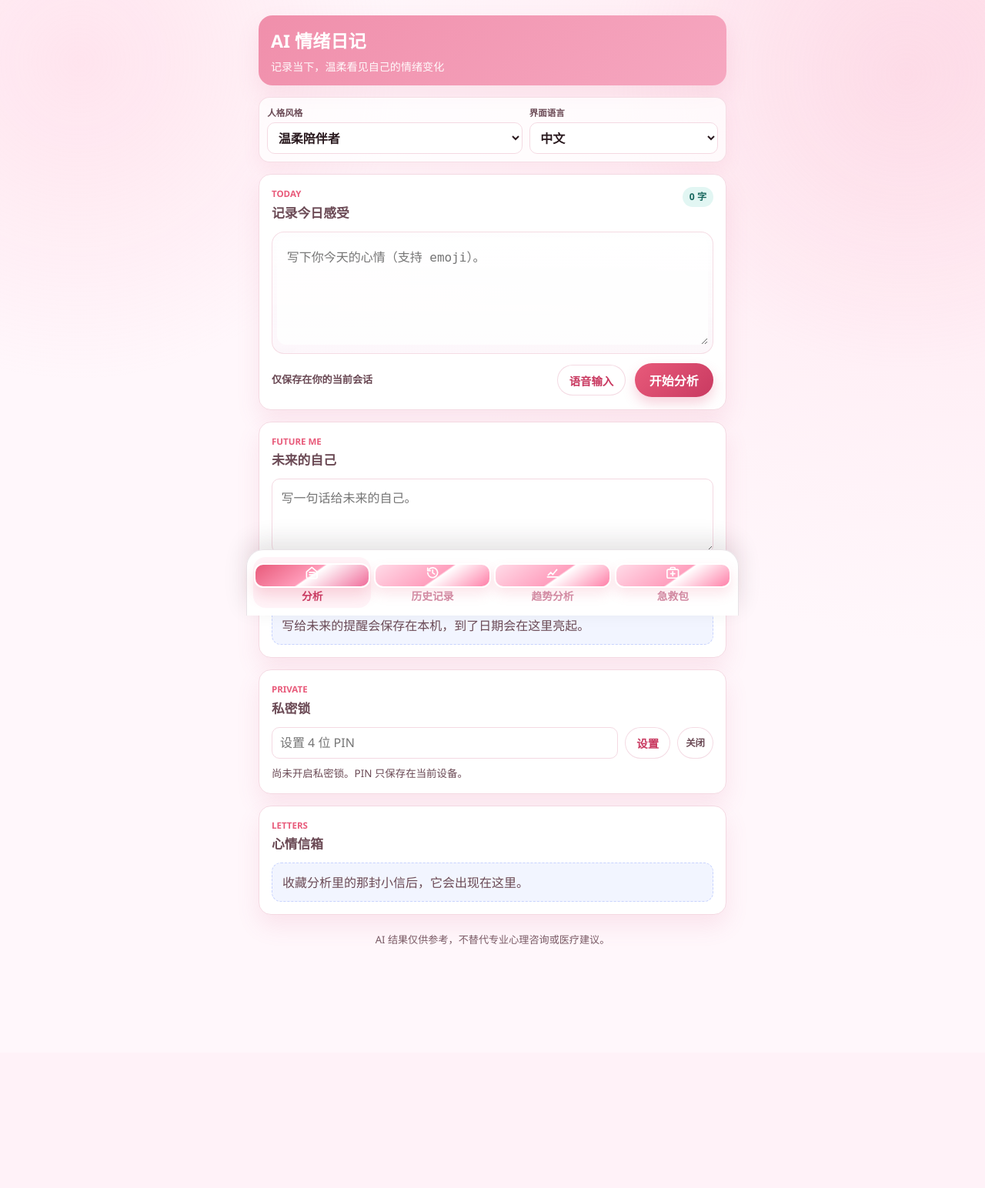
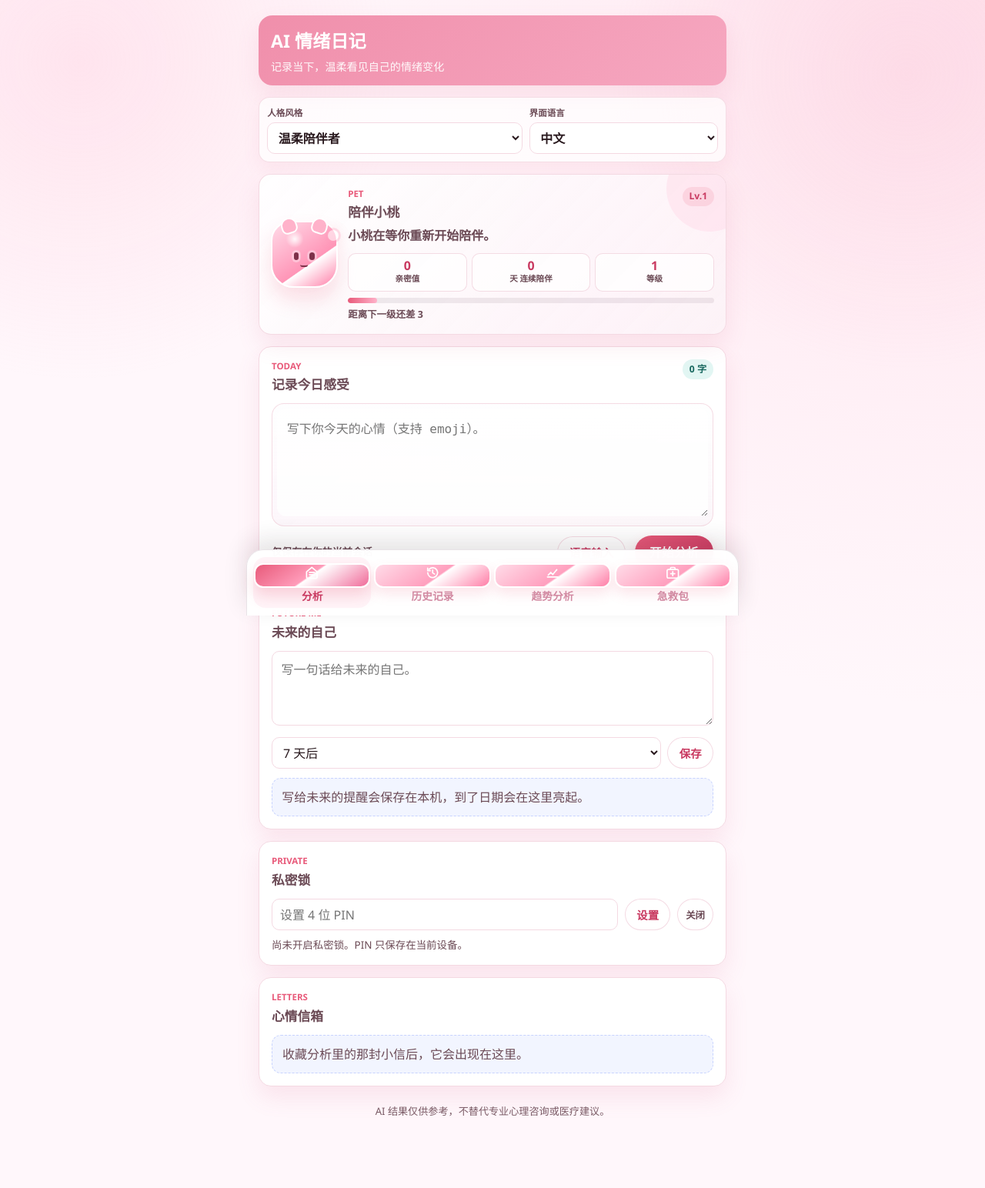
Before and after one commit to eminem10171226-jpg/emotion-diary, a Flask app: page / in a window 1280 px wide. Shown: the top 1544 px of the page at 77% size. Before the commit the page ends 1228 px from the top, so only its background shows below. Run offline with Flask 3, Linux system fonts and the light colour scheme; data comes from the database, SQL or seed files in the repository; data that the repository does not hold is empty; some libraries are stand-ins or nearby versions.

Commit message:
Add diary pet companion

```diff
--- a/web/app.py
+++ b/web/app.py
@@ -15,6 +15,8 @@ from models import (
     list_entries,
     get_recent_keywords,
     get_weekly_emotion_trend,
+    get_pet_state,
+    update_pet_after_diary,
 )
 
 app = Flask(
@@ -101,6 +103,7 @@ def api_analyze():
             language=language,
         )
         save_diary_entry(content, analysis, persona_name, session_id)
+        analysis["pet"] = update_pet_after_diary(session_id)
         return jsonify(analysis)
     except Exception as e:
         return jsonify({"error": str(e)}), 500
@@ -131,6 +134,11 @@ def api_trend():
     })
 
 
+@app.route("/api/pet")
+def api_pet():
+    return jsonify(get_pet_state(g.session_id))
+
+
 if __name__ == "__main__":
     import os
     port = int(os.environ.get("PORT", 5000))
--- a/web/static/app.js
+++ b/web/static/app.js
@@ -5,6 +5,7 @@
   const draftCount = document.getElementById("draft-count");
   const resultEl = document.getElementById("analysis-result");
   const errorEl = document.getElementById("analysis-error");
+  const petCard = document.getElementById("pet-card");
   const historyList = document.getElementById("history-list");
   const historySummary = document.getElementById("history-summary");
   const historySearch = document.getElementById("history-search");
@@ -46,6 +47,7 @@
   const UNLOCKED_KEY = "emotionDiary.unlocked";
   const OFFLINE_DRAFTS_KEY = "emotionDiary.offlineDrafts";
   let cachedHistoryEntries = [];
+  let cachedPetState = null;
 
   const I18N = {
     zh: {
@@ -141,6 +143,18 @@
       noAdvice: "暂未生成建议",
       noneText: "暂无",
       noMedia: "暂无推荐图片。",
+      petKicker: "Pet",
+      petTitle: "陪伴小桃",
+      petLoading: "小桃正在醒来...",
+      petReady: "今日已续火，明天再来看看它。",
+      petWaiting: "今天写一篇日记，就能给小桃续火 +1。",
+      petSleepy: "小桃在等你重新开始陪伴。",
+      petPoints: "亲密值",
+      petStreak: "连续陪伴",
+      petLevel: "等级",
+      petDays: "天",
+      petNextLevel: "距离下一级还差 ",
+      petMaxLevel: "已经是满级陪伴",
     },
     en: {
       appTitle: "AI Emotion Diary",
@@ -235,6 +249,18 @@
       noAdvice: "No suggestions yet",
       noneText: "None",
       noMedia: "No recommendation images yet.",
+      petKicker: "Pet",
+      petTitle: "Companion Momo",
+      petLoading: "Momo is waking up...",
+      petReady: "Spark renewed today. Come back tomorrow.",
+      petWaiting: "Write one diary entry today to renew the spark +1.",
+      petSleepy: "Momo is waiting for you to begin again.",
+      petPoints: "Bond",
+      petStreak: "Streak",
+      petLevel: "Level",
+      petDays: "days",
+      petNextLevel: "Next level in ",
+      petMaxLevel: "Max companion level",
     },
   };
 
@@ -287,6 +313,7 @@
       }
     });
     updateDraftCount();
+    if (cachedPetState) renderPet(cachedPetState);
   }
 
   function initInterfaceLanguage() {
@@ -881,9 +908,74 @@
     );
   }
 
+  function petStatusText(pet) {
+    if (pet.checked_in_today) return t("petReady");
+    if (Number(pet.streak_days) > 0) return t("petWaiting");
+    return t("petSleepy");
+  }
+
+  function renderPet(pet) {
+    if (!petCard) return;
+    cachedPetState = pet;
+    const points = Number(pet.points) || 0;
+    const streak = Number(pet.streak_days) || 0;
+    const level = Number(pet.level) || 1;
+    const nextLevel = pet.next_level_points;
+    const progress = nextLevel
+      ? Math.max(8, Math.min(100, Math.round((points / Number(nextLevel)) * 100)))
+      : 100;
+    const mood = pet.mood || "waiting";
+    const nextText = nextLevel
+      ? t("petNextLevel") + Math.max(0, Number(nextLevel) - points)
+      : t("petMaxLevel");
+    petCard.className = "pet-card pet-mood-" + mood + (pet.checked_in_today ? " is-fed" : "");
+    petCard.innerHTML = (
+      "<div class='pet-avatar' aria-hidden='true'>" +
+      "<span class='pet-ear pet-ear-left'></span>" +
+      "<span class='pet-ear pet-ear-right'></span>" +
+      "<span class='pet-spark'></span>" +
+      "<span class='pet-face'>" +
+      "<i class='pet-eye pet-eye-left'></i>" +
+      "<i class='pet-eye pet-eye-right'></i>" +
+      "<i class='pet-mouth'></i>" +
+      "</span>" +
+      "</div>" +
+      "<div class='pet-copy'>" +
+      "<div class='pet-title-row'>" +
+      "<div><p class='section-kicker'>" + t("petKicker") + "</p>" +
+      "<h2>" + t("petTitle") + "</h2></div>" +
+      "<span class='pet-badge'>Lv." + level + "</span>" +
+      "</div>" +
+      "<p class='pet-status'>" + escapeHtml(petStatusText(pet)) + "</p>" +
+      "<div class='pet-stats'>" +
+      "<span><strong>" + points + "</strong><em>" + t("petPoints") + "</em></span>" +
+      "<span><strong>" + streak + "</strong><em>" + t("petDays") + " " + t("petStreak") + "</em></span>" +
+      "<span><strong>" + level + "</strong><em>" + t("petLevel") + "</em></span>" +
+      "</div>" +
+      "<div class='pet-progress' aria-hidden='true'><span style='width:" + progress + "%'></span></div>" +
+      "<p class='pet-next'>" + escapeHtml(nextText) + "</p>" +
+      "</div>"
+    );
+  }
+
+  async function loadPet() {
+    if (!petCard) return;
+    petCard.className = "pet-card pet-loading";
+    petCard.innerHTML = "<div class='pet-loading-copy'>" + t("petLoading") + "</div>";
+    try {
+      const res = await fetch("/api/pet");
+      if (!res.ok) throw new Error("Pet request failed");
+      const pet = await res.json();
+      renderPet(pet);
+    } catch (_e) {
+      petCard.classList.add("hidden");
+    }
+  }
+
   initInterfaceLanguage();
 
   if (hasAnalyzePage) {
+    loadPet();
     restoreActiveAnalysis();
     renderMailbox();
     renderFutureMessages();
@@ -1000,6 +1092,7 @@
       const cardHtml = await renderResultCard(data);
       showResult(cardHtml, true);
       renderRituals(data);
+      if (data.pet) renderPet(data.pet);
       diary.value = "";
       updateDraftCount();
     } catch (e) {
--- a/web/static/service-worker.js
+++ b/web/static/service-worker.js
@@ -1,4 +1,4 @@
-const CACHE_NAME = "emotion-diary-v9";
+const CACHE_NAME = "emotion-diary-v10";
 const APP_SHELL = [
   "/",
   "/history",
--- a/web/static/style.css
+++ b/web/static/style.css
@@ -185,6 +185,240 @@ main {
   stroke-linejoin: round;
 }
 
+.pet-card {
+  position: relative;
+  display: grid;
+  grid-template-columns: auto minmax(0, 1fr);
+  gap: 0.85rem;
+  align-items: center;
+  padding: 0.95rem;
+  border: 1px solid rgba(244, 217, 226, 0.95);
+  border-radius: 16px;
+  background:
+    linear-gradient(135deg, rgba(255, 255, 255, 0.96), rgba(255, 242, 248, 0.88)),
+    linear-gradient(135deg, rgba(232, 90, 122, 0.1), rgba(21, 183, 158, 0.08));
+  box-shadow: var(--shadow);
+  overflow: hidden;
+}
+
+.pet-card::after {
+  content: "";
+  position: absolute;
+  right: -2.2rem;
+  top: -2.4rem;
+  width: 7rem;
+  height: 7rem;
+  border-radius: 50%;
+  background: rgba(255, 220, 234, 0.55);
+  pointer-events: none;
+}
+
+.pet-loading-copy {
+  grid-column: 1 / -1;
+  color: var(--text-muted);
+  font-weight: 800;
+}
+
+.pet-avatar {
+  position: relative;
+  z-index: 1;
+  width: 5.4rem;
+  height: 5.4rem;
+  border: 2px solid #fff;
+  border-radius: 30% 30% 34% 34%;
+  background:
+    radial-gradient(circle at 35% 26%, rgba(255, 255, 255, 0.9), transparent 0.72rem),
+    linear-gradient(145deg, #ffdce9 0%, #ff95b7 62%, #fff 63%, #ff7da7 100%);
+  box-shadow: 0 16px 26px rgba(232, 90, 122, 0.18);
+}
+
+.pet-ear {
+  position: absolute;
+  top: -0.42rem;
+  width: 1.3rem;
+  height: 1.3rem;
+  border: 2px solid #fff;
+  border-radius: 50% 50% 35% 35%;
+  background: #ffb2ca;
+}
+
+.pet-ear-left {
+  left: 0.7rem;
+  transform: rotate(-18deg);
+}
+
+.pet-ear-right {
+  right: 0.7rem;
+  transform: rotate(18deg);
+}
+
+.pet-face {
+  position: absolute;
+  inset: 1.45rem 1rem 1rem;
+  display: block;
+  border-radius: 999px;
+}
+
+.pet-eye {
+  position: absolute;
+  top: 1rem;
+  width: 0.42rem;
+  height: 0.62rem;
+  border-radius: 999px;
+  background: #7d3149;
+  box-shadow: 0 0 0 0.18rem rgba(255, 255, 255, 0.35);
+}
+
+.pet-eye-left {
+  left: 0.72rem;
+}
+
+.pet-eye-right {
+  right: 0.72rem;
+}
+
+.pet-mouth {
+  position: absolute;
+  left: 50%;
+  top: 1.95rem;
+  width: 1.05rem;
+  height: 0.54rem;
+  border-bottom: 0.18rem solid #7d3149;
+  border-radius: 0 0 999px 999px;
+  transform: translateX(-50%);
+}
+
+.pet-spark {
+  position: absolute;
+  right: -0.22rem;
+  top: 0.58rem;
+  width: 0.9rem;
+  height: 0.9rem;
+  border-radius: 50%;
+  background: #fff;
+  box-shadow:
+    0 0 0 0.18rem rgba(255, 156, 186, 0.55),
+    0 0 1rem rgba(232, 90, 122, 0.32);
+  opacity: 0.55;
+}
+
+.pet-card.is-fed .pet-spark {
+  opacity: 1;
+}
+
+.pet-card.is-fed .pet-avatar {
+  animation: pet-bounce 1.8s ease-in-out infinite;
+}
+
+.pet-mood-sleepy .pet-mouth {
+  width: 0.62rem;
+  height: 0.18rem;
+  border-bottom-width: 0.16rem;
+}
+
+.pet-copy {
+  position: relative;
+  z-index: 1;
+  min-width: 0;
+}
+
+.pet-title-row {
+  display: flex;
+  align-items: flex-start;
+  justify-content: space-between;
+  gap: 0.65rem;
+  margin-bottom: 0.35rem;
+}
+
+.pet-title-row h2 {
+  margin-bottom: 0;
+}
+
+.pet-badge {
+  flex: 0 0 auto;
+  padding: 0.22rem 0.54rem;
+  border-radius: 999px;
+  background: rgba(232, 90, 122, 0.14);
+  color: var(--accent-deep);
+  font-size: 0.76rem;
+  font-weight: 900;
+}
+
+.pet-status,
+.pet-next {
+  margin: 0;
+  color: var(--text-muted);
+  line-height: 1.5;
+}
+
+.pet-status {
+  font-weight: 750;
+}
+
+.pet-stats {
+  display: grid;
+  grid-template-columns: repeat(3, minmax(0, 1fr));
+  gap: 0.38rem;
+  margin: 0.7rem 0 0.56rem;
+}
+
+.pet-stats span {
+  min-width: 0;
+  padding: 0.42rem 0.38rem;
+  border: 1px solid rgba(244, 217, 226, 0.92);
+  border-radius: 10px;
+  background: rgba(255, 255, 255, 0.72);
+}
+
+.pet-stats strong,
+.pet-stats em {
+  display: block;
+  text-align: center;
+}
+
+.pet-stats strong {
+  color: var(--accent-deep);
+  font-size: 1rem;
+  line-height: 1;
+}
+
+.pet-stats em {
+  margin-top: 0.14rem;
+  color: var(--text-muted);
+  font-size: 0.66rem;
+  font-style: normal;
+  font-weight: 800;
+}
+
+.pet-progress {
+  height: 0.42rem;
+  overflow: hidden;
+  border-radius: 999px;
+  background: rgba(122, 100, 112, 0.12);
+}
+
+.pet-progress span {
+  display: block;
+  height: 100%;
+  border-radius: inherit;
+  background: linear-gradient(90deg, var(--accent-dark), #ffb2ca);
+}
+
+.pet-next {
+  margin-top: 0.34rem;
+  font-size: 0.78rem;
+  font-weight: 750;
+}
+
+@keyframes pet-bounce {
+  0%, 100% {
+    transform: translateY(0);
+  }
+  50% {
+    transform: translateY(-0.22rem);
+  }
+}
+
 h2, h3 {
   color: var(--text-muted);
   font-size: 1.05rem;
@@ -1448,6 +1682,21 @@ h2, h3 {
     padding: 0.58rem;
   }
 
+  .pet-card {
+    grid-template-columns: 1fr;
+    justify-items: center;
+    text-align: center;
+  }
+
+  .pet-avatar {
+    width: 5rem;
+    height: 5rem;
+  }
+
+  .pet-title-row {
+    align-items: center;
+  }
+
   .bottom-nav {
     width: 100%;
     border-radius: 22px 22px 0 0;
--- a/web/templates/index.html
+++ b/web/templates/index.html
@@ -40,6 +40,7 @@
           </select>
         </label>
       </section>
+      <section id="pet-card" class="pet-card" aria-live="polite"></section>
       <section class="diary-section card composer-card">
         <div class="composer-head">
           <div>
```
Also changed, not shown: models.py (+257 -0 lines).
